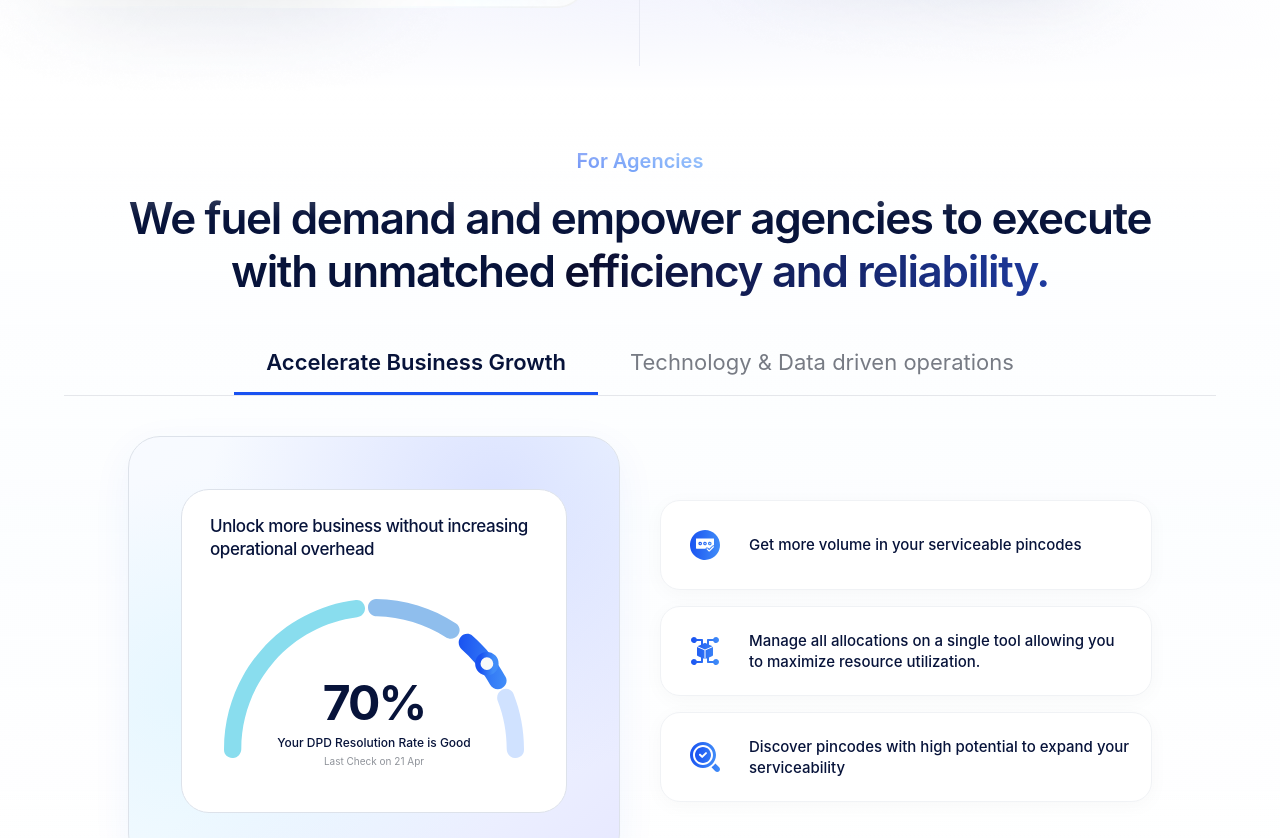
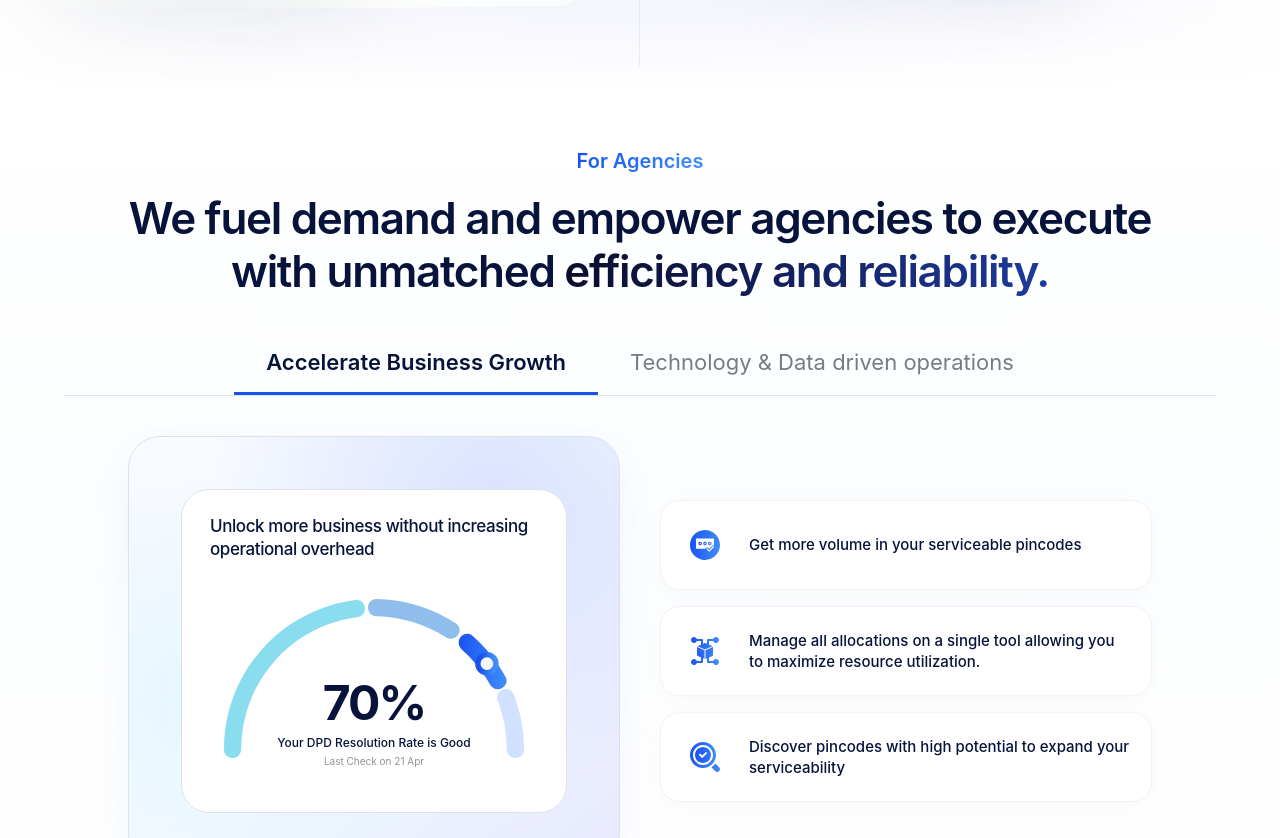
Before and after one commit to Archnightt/kraftbase-assignment, a React (Vite) app: page / in a window 1280 px wide. Shown: the part 2351-3189 px from the top of the page. Built offline with nearby package versions, Linux system fonts and the light colour scheme.

Commit message:
fade on agency header fixed z-10

```diff
--- a/src/components/Agency.tsx
+++ b/src/components/Agency.tsx
@@ -32,13 +32,15 @@
 				className="pointer-events-none absolute top-0 left-0 right-0 h-32 z-0"
 				style={{ background: 'linear-gradient(to bottom, #ffffff 0%, transparent 100%)' }}
 			/>
-			{/* Bottom fade */}
+
+			{/* Bottom fade - FIXED: Added bottom-0 */}
 			<div
 				aria-hidden="true"
 				className="pointer-events-none absolute bottom-0 left-0 right-0 h-32 z-0"
 				style={{ background: 'linear-gradient(to bottom, transparent 0%, #ffffff 100%)' }}
 			/>
-			<div className="max-w-6xl mx-auto">
+
+			<div className="max-w-6xl mx-auto relative z-10">
 				{/* Header */}
 				<div className="text-center mb-10">
 					<p className="mb-4 text-[14px] sm:text-[16px] md:text-[20px] font-semibold bg-gradient-to-r from-[#1952F1] to-[#418DF8] bg-transparent bg-clip-text inline-block text-transparent">
```
